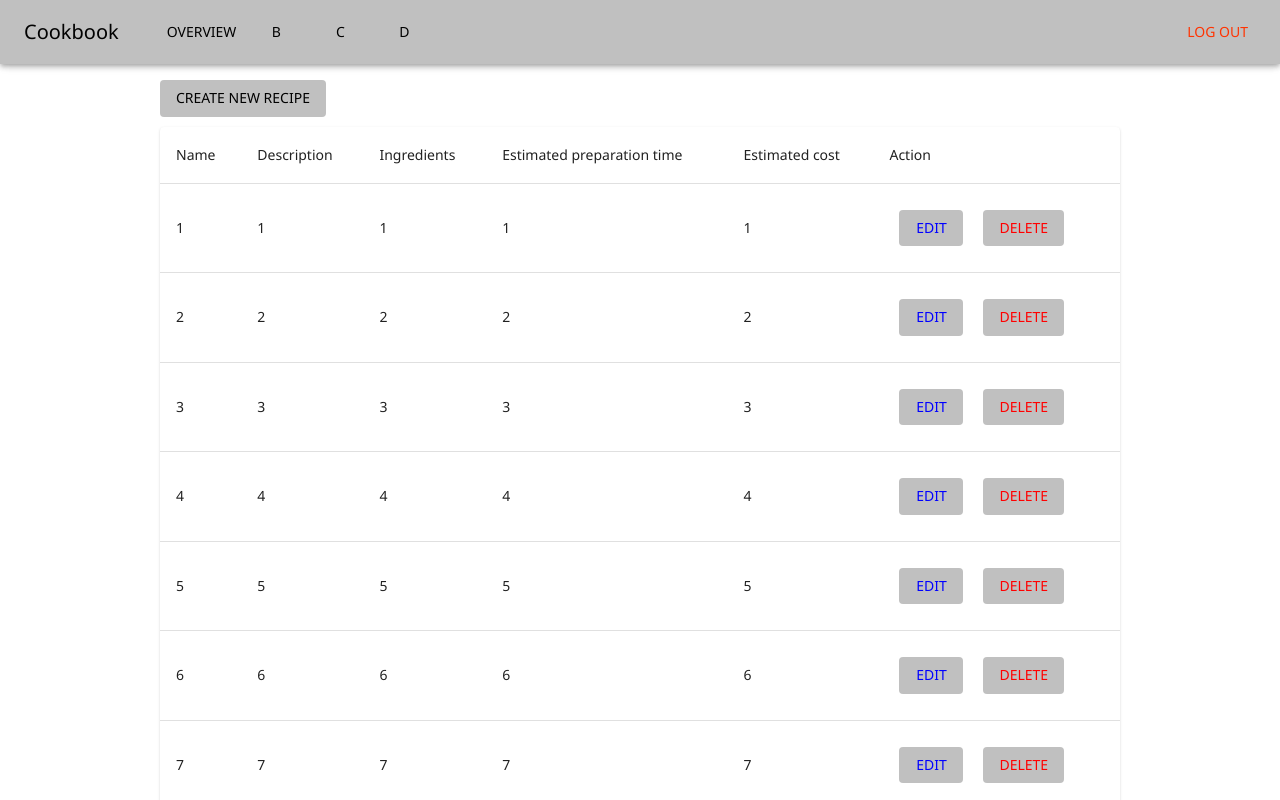
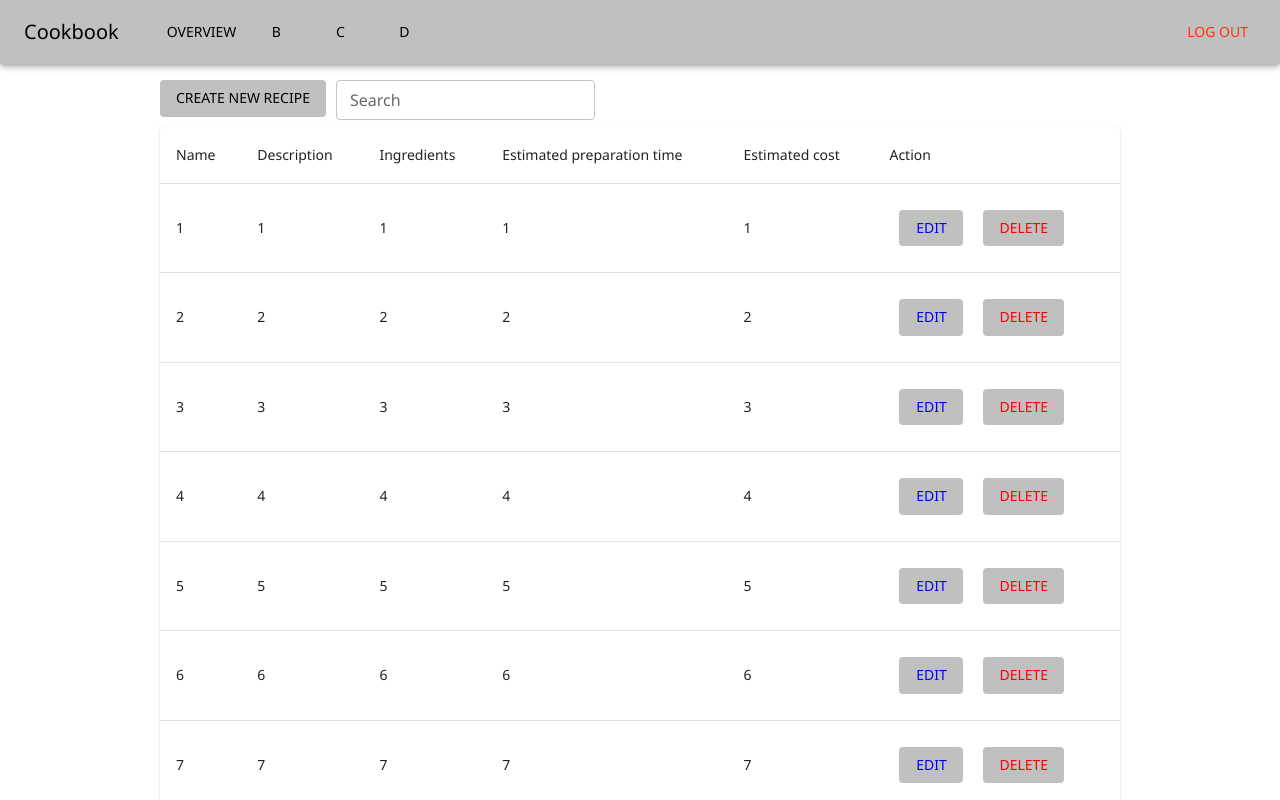
Before and after one commit to kkulak1/PIS_project_frontend, a React (Create React App) app: page /overview in a window 1280 px wide. Shown: the top 800 px of the page. Built offline with nearby package versions, Linux system fonts and the light colour scheme.

Commit message:
Added search bar

```diff
--- a/src/pages/overviewpage/OverviewPage.jsx
+++ b/src/pages/overviewpage/OverviewPage.jsx
@@ -1,7 +1,23 @@
 import { useState } from 'react';
 import OverviewAppBar from "../../components/appbar/OverviewAppBar";
 import "bootstrap/dist/css/bootstrap.min.css";
-import { Button, Table, TableBody, TableCell, TableRow, FormControl, InputLabel, Select, MenuItem, Pagination, TableContainer, Paper, TableHead, TablePagination} from '@mui/material';
+import {
+  Button,
+  Table,
+  TableBody,
+  TableCell,
+  TableRow,
+  FormControl,
+  InputLabel,
+  Select,
+  MenuItem,
+  Pagination,
+  TableContainer,
+  Paper,
+  TableHead,
+  TablePagination,
+  TextField
+} from '@mui/material';
 import { Box, margin } from '@mui/system';
 import EditButton from "../../components/EditButton"
 import DeleteButton from "../../components/DeleteButton"
@@ -10,6 +26,7 @@ import { placeTableHeader } from "../../utils/placementutils";
 const OverviewPage = () => {
   const [pagination, setPagination] = useState(10);
   const [page, setPage] = useState(0);
+  const [searchTerm, setSearchTerm] = useState('');
   const startIndex = page * pagination;
   const endIndex = startIndex + pagination;
   const recipes = [1,2,3,4,5,6,7,8,9,10,11,12,13,14,15,16,17,18,19,20,21,22,23,24,25,26,27,28,29,30]
@@ -80,6 +97,13 @@ const OverviewPage = () => {
     <Box marginTop={2} marginX={20}>
       <OverviewAppBar/>
       <CreateNewRecipeButton/>
+      <TextField
+        label="Search"
+        value={searchTerm}
+        onChange={(e) => setSearchTerm(e.target.value)}
+        variant="outlined"
+        size="small"
+      />
       <TableContainer component={Paper}>
         <Table>
           <OverviewPageHeaderRow/>
```
